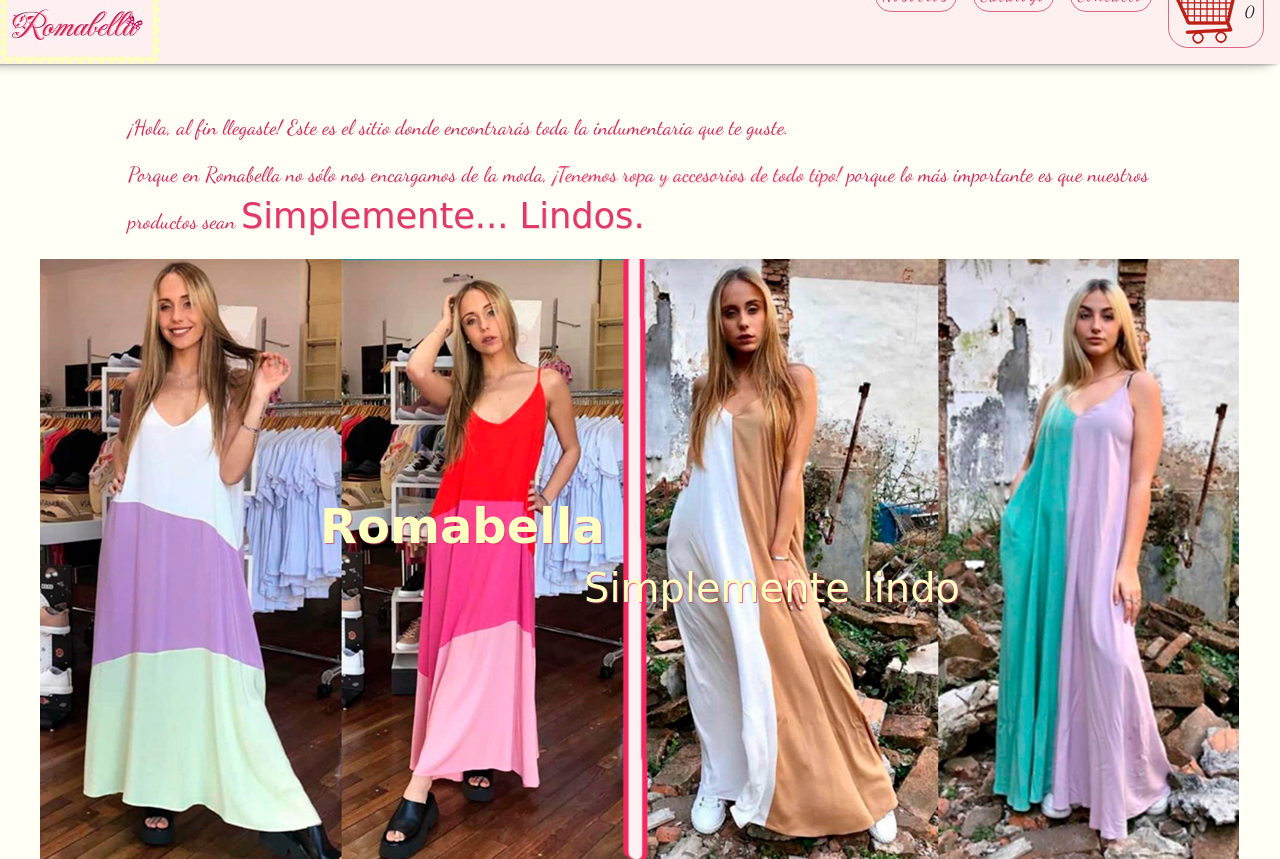
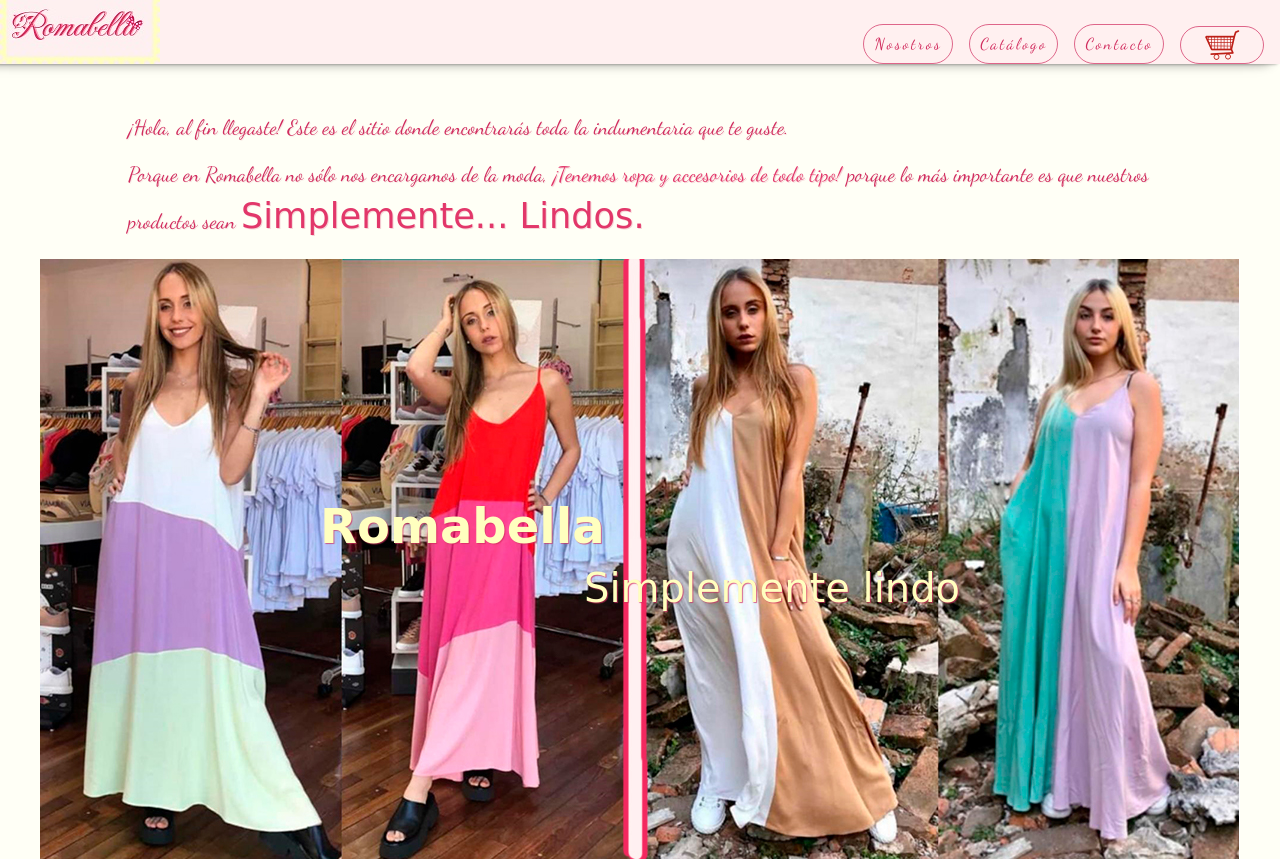
Before and after one commit to francomercuri/romabella_mercuri, a plain HTML site: page index.html in a window 1280 px wide. Shown: the top 859 px of the page. Drawn offline with nearby package versions, Linux system fonts and the light colour scheme; a web font is replaced by a local one.

Commit message:
correccion de errores header

```diff
--- a/index.html
+++ b/index.html
@@ -40,7 +40,7 @@
                 Contacto
                 </a>
             </li>
-            <li class="carrito-btn"><!--Boton carrito-->
+            <li class="carrito-btn" id="carrito-index"><!--Boton carrito-->
                 <img src="../image/carrito.png" alt=""><span id="contadorCarrito">0</span>
             </li>
         </ul>
--- a/js/carrito.js
+++ b/js/carrito.js
@@ -2,7 +2,6 @@
 const sectionCatalogo = document.getElementById('sectionCatalogo');
 const contenedorCarrito = document.getElementById('contenedorCarrito');
 let carritoDeCompras = [];
-// let productos = []
 const contadorCarrito = document.getElementById('contadorCarrito');
 const precioTotal = document.getElementById('precioTotal');
 const btnToggle = document.querySelector('.toggle-btn');
--- a/js/destacados.js
+++ b/js/destacados.js
@@ -1,6 +1,8 @@
 
 let destacados = []
 const sectionDestacados = document.querySelector('#destacados');
+const carritoIndex = document.querySelector('#carrito-index');
+
 
 $.getJSON('../productos.json',(data) => {
     data.forEach(el => {
@@ -8,12 +10,12 @@ $.getJSON('../productos.json',(data) => {
        destacados.push(new Productos(el.id,el.destacado,el.nombre,el.marca,el.material,el.talle,el.precio,el.cantidad,el.img))
     }
     });
-
+    mostrarDestacados(destacados);
 })
 
 console.log(destacados);
 function mostrarDestacados(array){
-    for (producto of array){
+    array.forEach(producto => {
         let divD = document.createElement('div');//creo el div contenedor
 
         divD.classList.add('contenedorDestacados');//le asigno una clase
@@ -27,30 +29,10 @@ function mostrarDestacados(array){
                              </div>`;
 
                              sectionDestacados.appendChild(divD);
-    }
+    });
 }
 
-mostrarDestacados(destacados);
+carritoIndex.addEventListener('click',()=>{
+    window.location.href = "pages/productos.html";
 
-
-//_____________FUNCION PARA AGREGAR PRODUCTOS DESTACADOS_________________
-// function mostrarDestacados (array){
-//     let destacable = array.filter(prod => prod.destacado == true);
-//     if(destacable){
-//     destacable.forEach(destacado => {
-//         let divD = document.createElement('div');//creo el div contenedor
-
-//         divD.classList.add('contenedorDestacados');//le asigno una clase
-//         //Creo las cards y su contenido
-//         divD.innerHTML += `<div class = "catalogo" id="catalogo${destacado.id}">
-//                              <img src= "${destacado.img}" alt="${destacado.nombre}, ${destacado.marca}" class ="catalogo__foto">
-//                              <h4 class = "catalogo__nombre"> ${destacado.nombre}  </h4>
-//                              <p class = "catalogo__marca"> ${destacado.marca}</p>
-//                              <p class = "catalogo__precio"> $${destacado.precio} </p>
-//                              <a href="pages/productos.html">Ver catálogo completo</a>
-//                              </div>`;
-
-//                              sectionDestacados.appendChild(divD);
-//     });
-//     }
-// }
+});
--- a/scss/estilos.scss
+++ b/scss/estilos.scss
@@ -64,21 +64,27 @@ header{
 
         & img{
             height: 100%;
+            cursor: url(../image/cursor/cursor_mano.png),auto;
         }
     }
     /*_____________________________BOTONERA HEADER_________________________*/
     & ul{
         display: flex;
+        margin-bottom: 0;
         & li{
-            display: inline-block;
+            display: block;
             height: 100%;
             list-style-type: none;
             letter-spacing: 0.15rem;
             margin-right: 1rem;
-            padding: 3px 6px;
+            margin-top: auto;
+            padding: 7px 10px;
             border: 1px solid rgba(209,44,94,0.7);
             border-radius: 20px;
-
+            transition: all 500ms ease;
+            &:hover{
+                transform: scale(1.1);
+            }
             & input{
                     border: none;
                     background-color: $fondo-header;
@@ -89,6 +95,7 @@ header{
             }
 
             & a{
+                display: block;
                 text-decoration: none;
                 color: $color-text;
                 &:hover{
@@ -98,6 +105,22 @@ header{
                     height: 80%;
                     border-radius: 50px;
                 }
+            }
+        }
+        & .carrito-btn{
+                        display: flex;
+                        justify-content: center;
+                        padding: 3px 6px;
+            & img{
+                width: 50%;
+                transition: all 500ms ease;
+                cursor: url(../image/cursor/cursor_mano.png),auto;
+                &:hover{
+                    transform: scale(1.3);
+                }
+            }
+            & span{
+                display: none;
             }
         }
     }
@@ -324,9 +347,6 @@ footer{
                             font-weight: 600;
                             border: 1px solid $color-text;
 
-                            // &:active{
-                            //     border:3px solid red;
-                            // }
 
 
 
```
Also changed, not shown: pages/productos.html (+1 -1 lines), scss/estilos.css, 1 other file.
